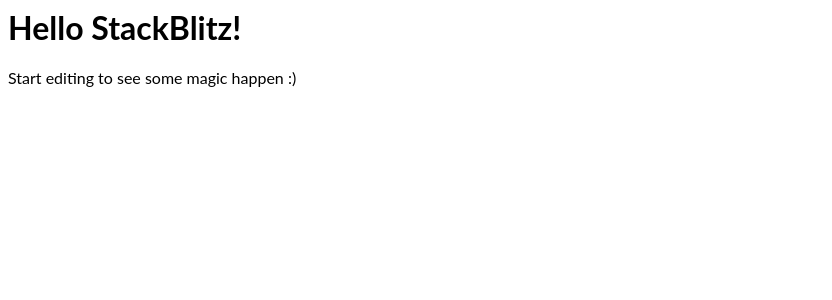
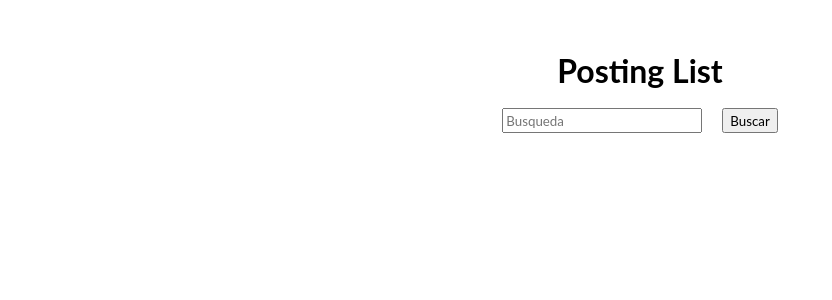
Before and after one commit to DonaldAguirre/Postingapp, a React (Create React App) app: page / in a window 1280 px wide. Shown: the top 300 px of the page, without its empty margins (0-832 px from the left). Built offline with nearby package versions, Linux system fonts and the light colour scheme.

Commit message:
2 files modified

```diff
--- a/src/App.js
+++ b/src/App.js
@@ -1,11 +1,17 @@
-import React from "react";
-import "./style.css";
+import React from 'react';
+import './style.css';
 
 export default function App() {
   return (
     <div>
-      <h1>Hello StackBlitz!</h1>
-      <p>Start editing to see some magic happen :)</p>
+      <div className="title">
+        <h1 className="title-text">Posting List</h1>
+      </div>
+      <div className="search">
+        <input type="text" className="search-input" placeholder="Busqueda" />
+        <button className="search-button">Buscar</button>
+      </div>
+      <div className="list"></div>
     </div>
   );
 }
--- a/src/style.css
+++ b/src/style.css
@@ -1,3 +1,24 @@
-h1, p {
+* {
   font-family: Lato;
+  margin: 0;
 }
+
+.title {
+  text-align: center;
+  margin-top: 4%;
+}
+
+.search {
+  display: flex;
+  justify-content: center;
+  margin-top: 18px;
+}
+
+.search-input {
+  height: 25px;
+  width: 200px;
+}
+
+.search-button {
+  margin-left: 20px;
+}
```
